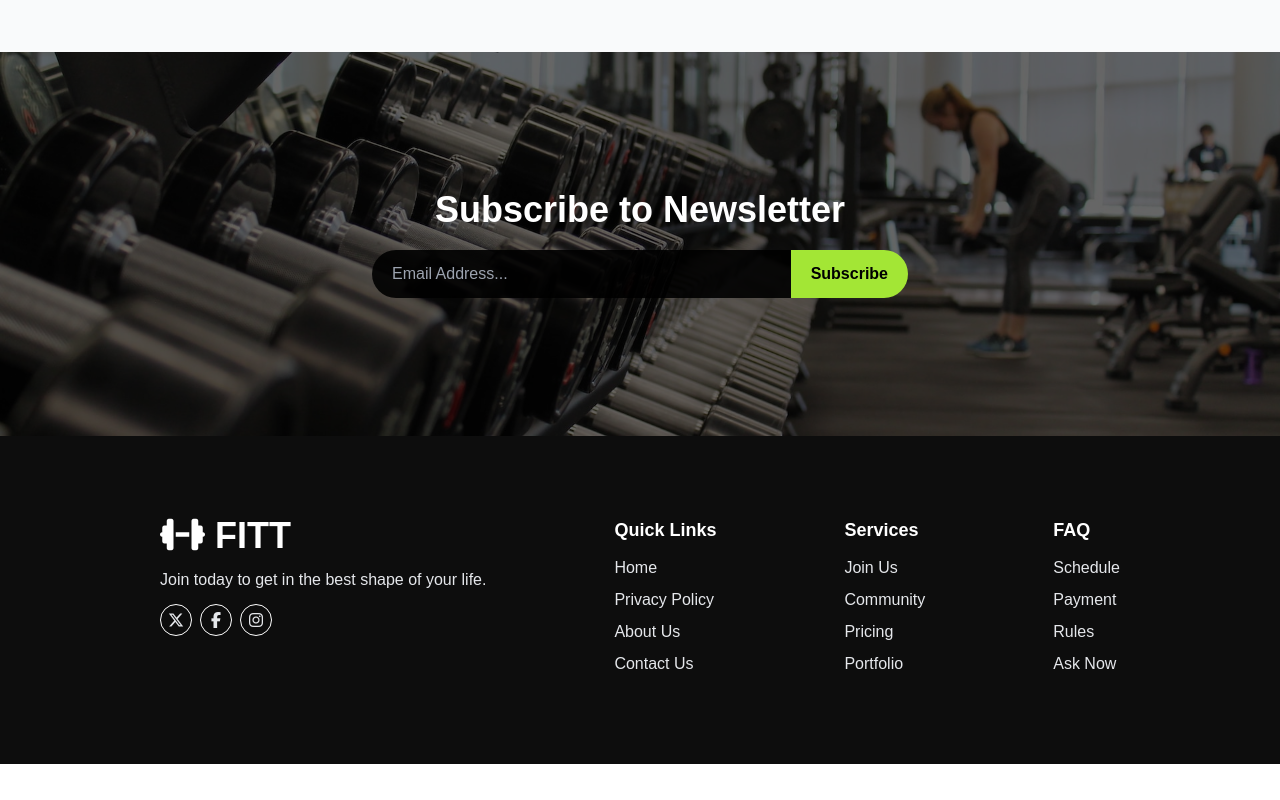
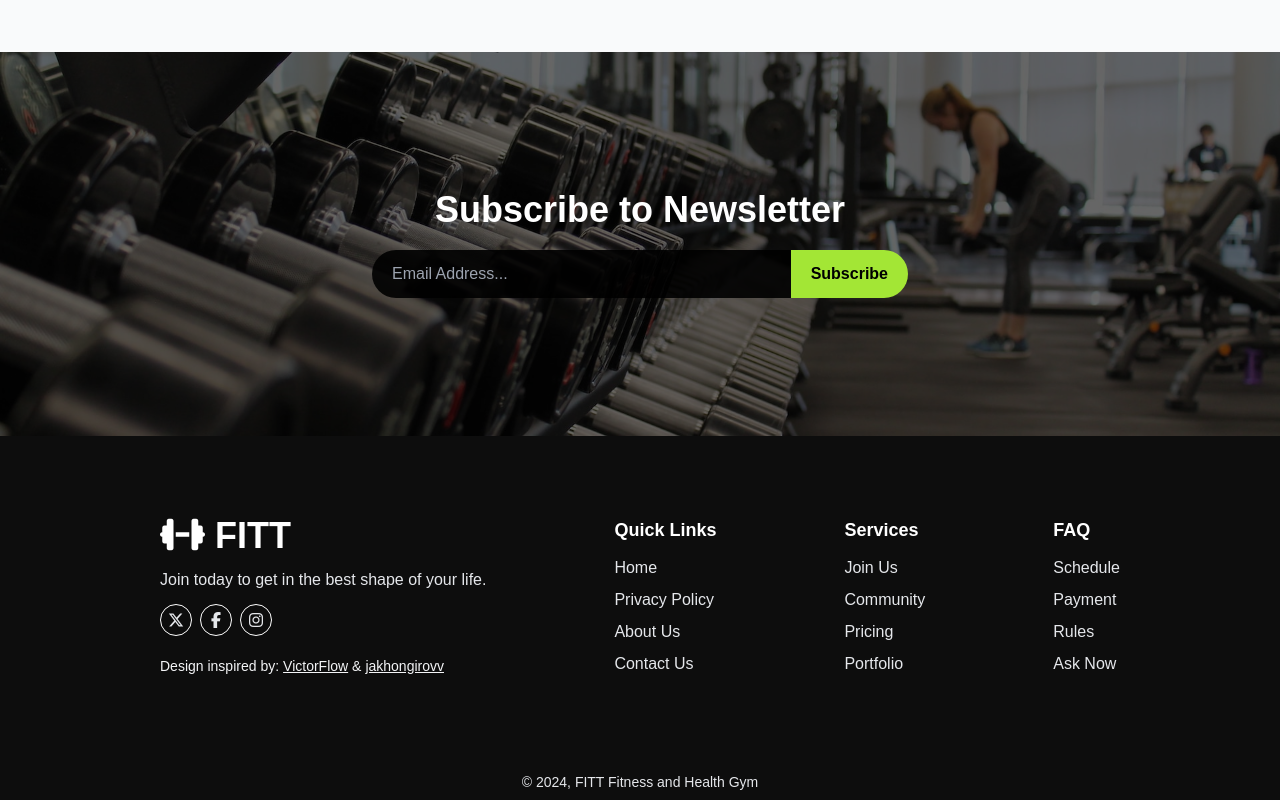
Before and after one commit to srky420/fitness-app-react-tailwind, a React (Create React App) app: page / in a window 1280 px wide. Shown: the part 4740-5540 px from the top of the page. Before the commit the page ends 5504 px from the top, so only its background shows below. Built offline with nearby package versions, Linux system fonts and the light colour scheme.

Commit message:
Add info in footer

```diff
--- a/src/components/globals/Footer.js
+++ b/src/components/globals/Footer.js
@@ -5,8 +5,8 @@ import { Link } from "react-router-dom";
 // Define component
 export const Footer = () => {
     return (
-        <section className="bg-black bg-opacity-95 text-white">
-            <div className="container mx-auto font-poppins px-2 lg:px-20 xl:px-40 py-10 lg:py-20">
+        <section className="bg-black bg-opacity-95 text-white font-poppins">
+            <div className="container mx-auto px-2 lg:px-20 xl:px-40 py-10 lg:py-20">
                 <div className="flex flex-wrap gap-10 justify-around md:justify-between">
                     {/* Brand */}
                     <div className="w-full text-center md:text-start md:w-auto">
@@ -14,7 +14,7 @@ export const Footer = () => {
                             <i className="fa-solid fa-dumbbell"></i> FITT
                         </a>
                         <p className="text-gray-200 mb-3 text-sm lg:text-base">Join today to get in the best shape of your life.</p>
-                        <ul className="flex gap-2 *:text-gray-200 text-sm lg:text-base w-fit mx-auto md:mx-0">
+                        <ul className="flex gap-2 *:text-gray-200 text-sm lg:text-base w-fit mx-auto md:mx-0 mb-5">
                             <li>
                                 <a href="#" className="w-8 h-8 flex justify-center items-center rounded-full border border-white bg-transparent hover:bg-white hover:text-black"><i className="fa-brands fa-x-twitter"></i></a>
                             </li>
@@ -25,6 +25,10 @@ export const Footer = () => {
                                 <a href="#" className="w-8 h-8 flex justify-center items-center rounded-full border border-white bg-transparent hover:bg-white hover:text-black"><i className="fa-brands fa-instagram"></i></a>
                             </li>
                         </ul>
+                        <p className="text-xs lg:text-sm text-gray-100 font-light">Design inspired by:
+                            <a href="https://www.figma.com/@victorflow" className="underline hover:text-lime-400 ms-1" target="_blank" rel="noreferrer">VictorFlow</a> &
+                            <a href="https://www.figma.com/@jakhongirovv" className="underline hover:text-lime-400 ms-1" target="_blank" rel="noreferrer">jakhongirovv</a>
+                        </p>
                     </div>
                     {/* Quick Links */}
                     <div>
@@ -58,6 +62,9 @@ export const Footer = () => {
                     </div>
                 </div>
             </div>
+            <div className="text-center text-sm py-2 text-gray-200 font-light">
+                &copy; 2024, FITT Fitness and Health Gym
+            </div>
         </section>
     )
 }
```
